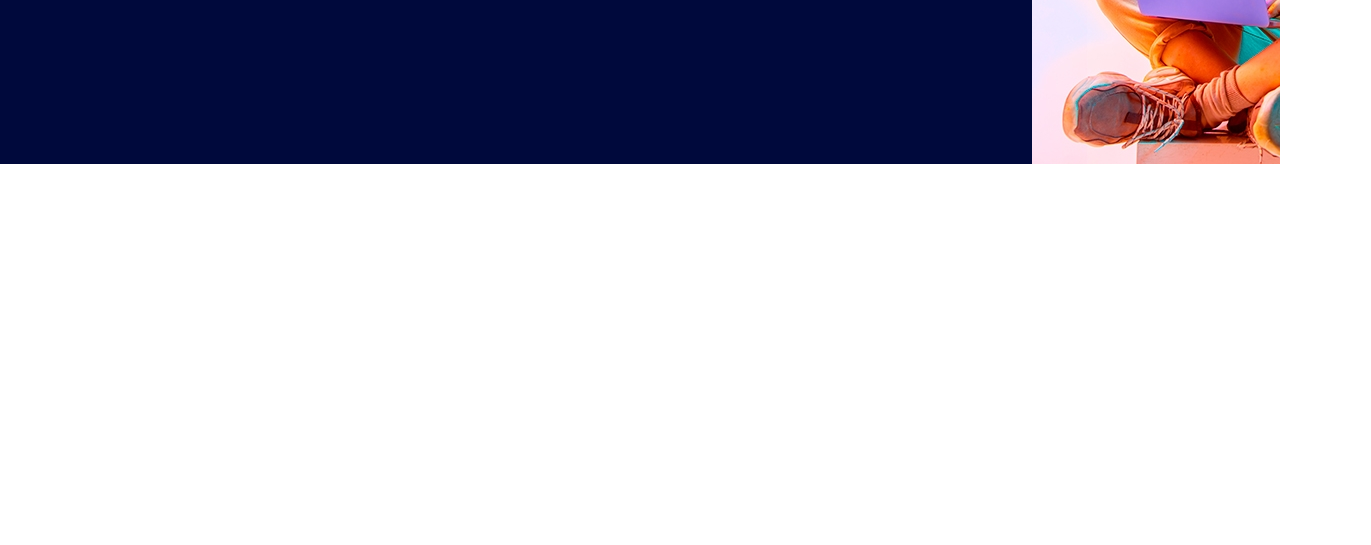
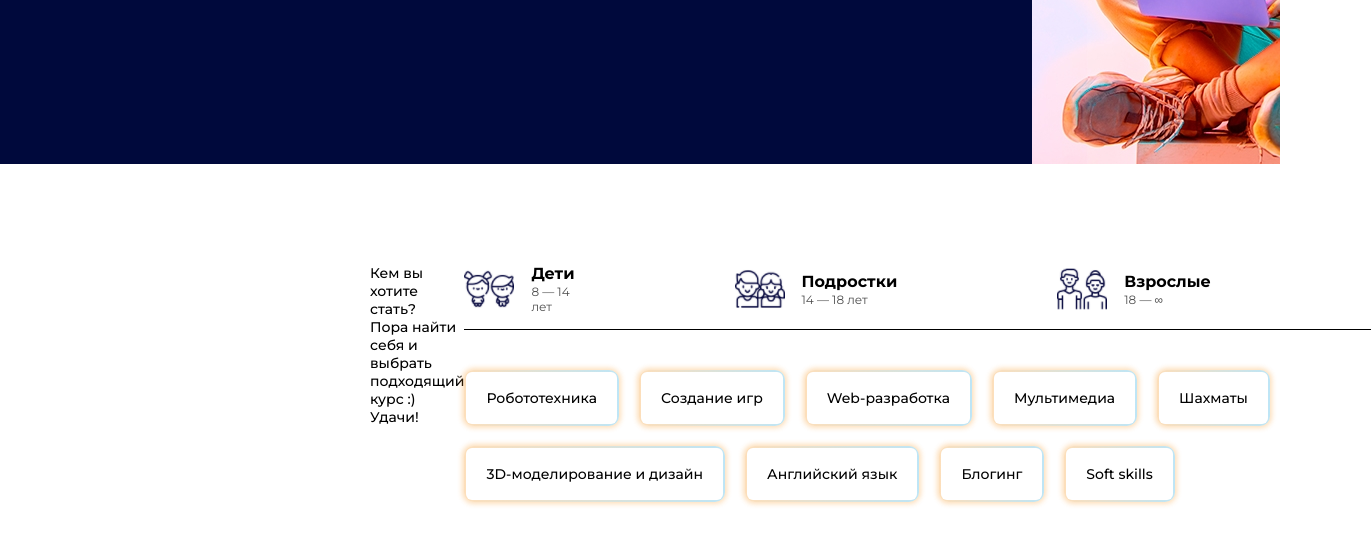
Before and after one commit to Igor-Yarik/Future-Academy, a website: page index.html in a window 1280 px wide. Shown: the part 431-976 px from the top of the page, 1371 px wide, since content can reach past the window. Before the commit the page ends 800 px from the top, so only its background shows below. Drawn offline with Linux system fonts and the light colour scheme.

Commit message:
added profession

```diff
--- a/index.html
+++ b/index.html
@@ -43,8 +43,59 @@
                 <p class="main_head__text">Актуальные знания для новичков и профессионалов</p>
 
             </div>
-            <div class="vector">
+            <div>
 
+            </div>
+
+        </section>
+        <section class="profession">
+            <div class="profession_question">
+                <p><span>Кем вы хотите стать?</span><br>
+                Пора найти себя
+                и выбрать подходящий курс :) <br>
+                Удачи!</p>
+            </div>
+            <div class="profession_items">
+                <div class="profession_item">
+                    <ul class="profession_item__age">
+                        <li class="profession_item__age__sort">
+                            <img class="profession_item__age__sort_img" src="/img/profession/children.png" alt="">
+                            <div class="sort_item">
+                                <h4 class="sort_item__title">Дети</h4>
+                                <p class="sort_item__text">8 — 14 лет</p>
+                            </div>
+                        </li>
+                        <li  class="profession_item__age__sort">
+                            <img src="/img/profession/teenager.png" alt="">
+                            <div class="sort_item">
+                                <h4 class="sort_item__title">Подростки</h4>
+                                <p class="sort_item__text">14 — 18 лет</p>
+                            </div>
+                        </li>
+                        <li  class="profession_item__age__sort">
+                            <img src="/img/profession/family.png" alt="">
+                            <div class="sort_item">
+                                <h4 class="sort_item__title">Взрослые</h4>
+                                <p class="sort_item__text">18 — ∞</p>
+                            </div>
+                        </li>
+                    </ul>
+
+                </div>
+                <div class="profession_item__selection">
+                    <ul class="selection_items">
+                        <li class="selection_item"><a class="selection_item__link" href="">Робототехника</a></li>
+                        <li class="selection_item"><a class="selection_item__link" href="">Создание игр</a></li>
+                        <li class="selection_item"><a class="selection_item__link" href="">Web-разработка</a></li>
+                        <li class="selection_item"><a class="selection_item__link" href="">Мультимедиа</a></li>
+                        <li class="selection_item"><a class="selection_item__link" href="">Шахматы</a></li>
+                        <li class="selection_item"><a class="selection_item__link" href="">3D-моделирование и дизайн</a></li>
+                        <li class="selection_item"><a class="selection_item__link" href="">Английский язык</a></li>
+                        <li class="selection_item"><a class="selection_item__link" href="">Блогинг</a></li>
+                        <li class="selection_item"><a class="selection_item__link" href="">Soft skills</a></li>
+                    </ul>
+
+                </div>
             </div>
 
         </section>
--- a/scss/_main_head.scss
+++ b/scss/_main_head.scss
@@ -36,14 +36,3 @@
 
     }
 }
-
-.vector {
-    position: absolute;
-width: 130.15px;
-height: 130px;
-left: 200px;
-top: 183px;
-
-color: red;
-
-}
--- a/scss/_normalize.scss
+++ b/scss/_normalize.scss
@@ -12,7 +12,7 @@ body {
     /* font-style: normal; */
 }
 
-h1, h2, h3, p {
+h1, h2, h3, h4, p {
     margin: 0;
     padding: 0;
 }
--- a/scss/_profession.scss
+++ b/scss/_profession.scss
@@ -0,0 +1,100 @@
+.profession {
+    display: flex;
+    justify-content: space-between;
+    margin-top: 100px;
+    margin-left: 370px;
+    margin-right: 370px;
+    margin-bottom: 200px;
+
+    &_question {
+        width: 260px;
+    }
+
+    &_items {
+
+    }
+
+    &_item {
+        border-bottom: 1px solid black;
+
+        &__selection {
+            margin-top: 40px;
+        }
+
+        &__age {
+            display: flex;
+            justify-content: space-between;
+
+            &__sort {
+                display: flex;
+                align-items: center;
+                margin-right: 160px;
+                margin-bottom: 15px;
+
+                /* &:last-child {
+                    margin-right: 0;
+                } */
+
+                &_img {
+
+                }
+            }
+        }
+    }
+}
+
+.sort_item {
+    margin-left: 17px;
+
+    &__title {
+        color: rgb(0, 0, 0);
+        font-size: 16px;
+        font-weight: 700;
+        line-height: 20px;
+    }
+
+    &__text {
+        color: rgb(79, 79, 79);
+        font-size: 12px;
+        font-weight: 400;
+        line-height: 15px;
+
+    }
+}
+
+.selection_items {
+    display: flex;
+    justify-content: left;
+    flex-wrap: wrap;
+    gap: 20px;
+    width: 100%;
+
+
+
+}
+
+.selection_item {
+    padding: 2px 2px;
+    display: flex;
+    border-radius: 10px;
+    background: linear-gradient(90.00deg, rgba(247, 148, 29, 0.3),rgba(39, 170, 225, 0.3) 100%);
+    box-shadow: 0 0 5px 2px rgba(39, 170, 225, 0.3);
+    box-shadow: 0 0 5px 2px rgba(247, 148, 29, 0.3);
+
+
+        &__link {
+            padding: 17px 20px;
+            border-radius: 6px;
+            backdrop-filter: blur(10px);
+            background: rgb(255, 255, 255);
+            /* background: linear-gradient(90.00deg, rgba(247, 148, 29, 0.3),rgba(39, 170, 225, 0.3) 100%); */
+            /* box-shadow: 0 0 5px 2px rgba(39, 170, 225, 0.3); */
+            transition: 0.3s all;
+
+            /* &:hover {
+                box-shadow: 0 0 10px 7px rgba(39, 170, 225, 0.3);
+                transform: scale(1.04);
+                transition: 0.3s all;
+            } */
+        }
+}
```
Also changed, not shown: css/styles.css, img/profession/children.png (added), img/profession/family.png (added), img/profession/teenager.png (added).
